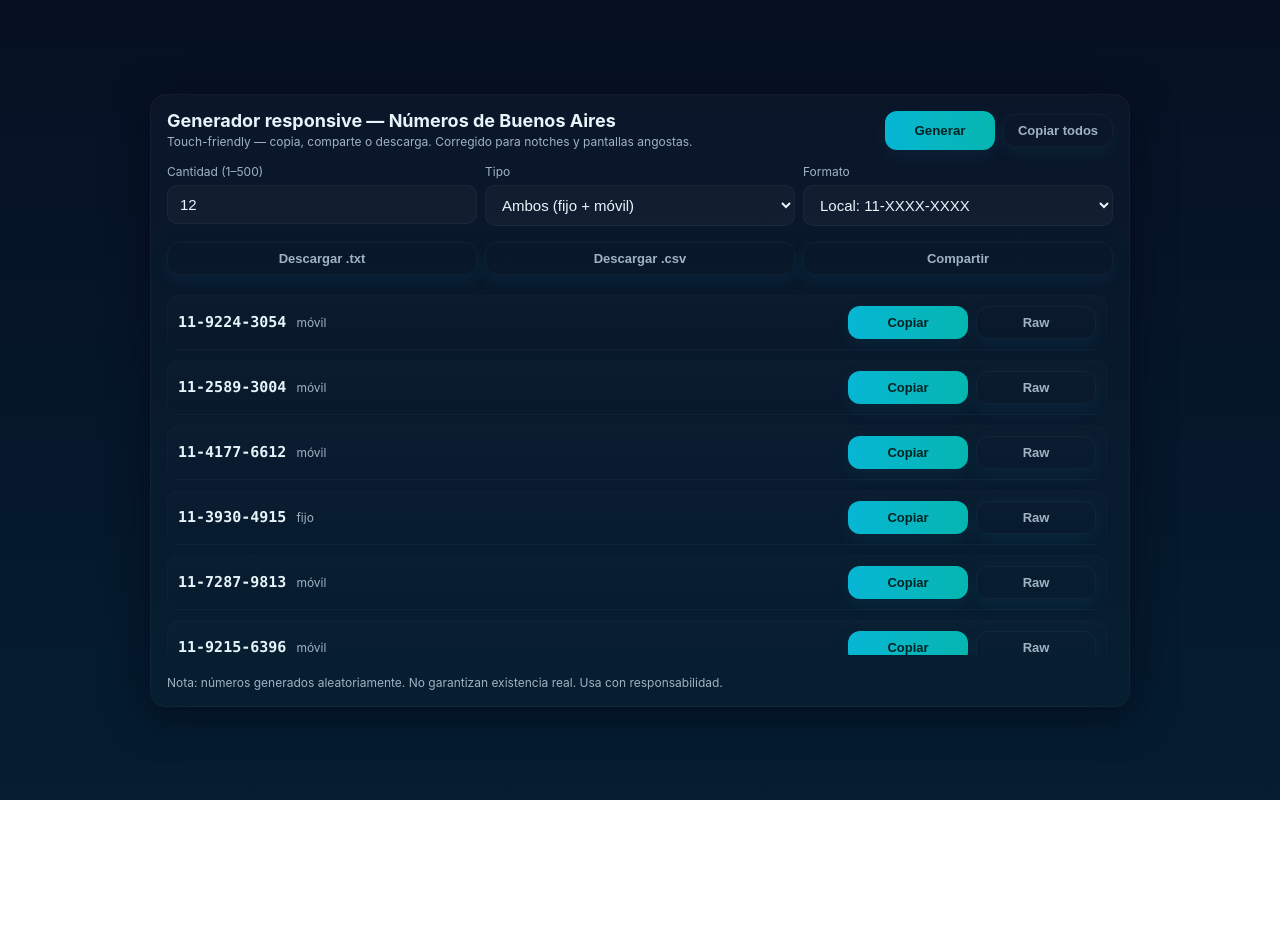
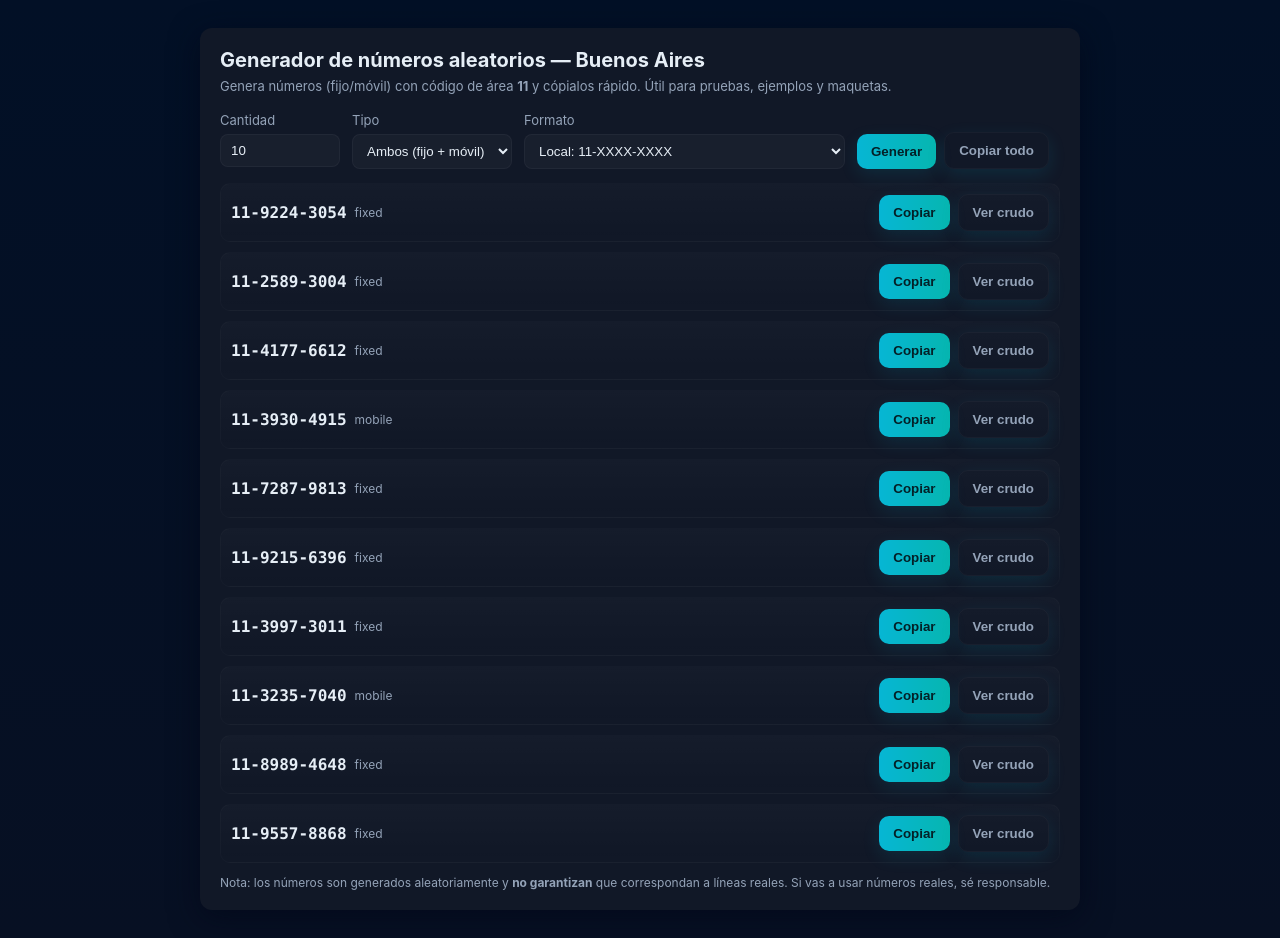
Before and after one commit to cuenta-ppf-10/Pagina-para-generar-nuemeros-arg, a plain HTML site: page index.html in a window 1280 px wide. Before the commit the page ends 800 px from the top, so only its background shows below. Drawn offline with Linux system fonts and the light colour scheme.

Commit message:
Update index.html

```diff
--- a/index.html
+++ b/index.html
@@ -2,181 +2,68 @@
 <html lang="es">
 <head>
   <meta charset="utf-8" />
-<meta name="viewport" content="width=device-width,initial-scale=1,viewport-fit=cover" />
-<meta name="theme-color" content="#071023" />
-<title>Generador responsive — Números Buenos Aires (fix)</title>
+  <meta name="viewport" content="width=device-width,initial-scale=1" />
+  <title>Generador de números - Buenos Aires</title>
   <style>
     :root{
-    --bg1:#071023; --card:#071b2a; --accent:#06b6d4; --muted:#9fb3c3;
-    --glass: rgba(255,255,255,0.03); --success:#16a34a; --danger:#ef4444;
-    --radius:14px; --gap:12px;
-    font-family: Inter, system-ui, -apple-system, "Segoe UI", Roboto, "Helvetica Neue", Arial, sans-serif;
+      --bg:#0f1724; --card:#111827; --accent:#06b6d4; --muted:#94a3b8; --success:#16a34a;
+      --glass: rgba(255,255,255,0.03);
+      font-family: Inter, ui-sans-serif, system-ui, -apple-system, "Segoe UI", Roboto, "Helvetica Neue", Arial;
     }
-
-  /* RESET / BOX */
-  *, *::before, *::after { box-sizing: border-box; }
-  html, body { height: 100%; margin: 0; }
-
-  /* Use safe-area insets so the notch/statusbar doesn't cover content */
+    *{box-sizing:border-box}
     body{
-    background: linear-gradient(180deg,var(--bg1), #042033 120%);
-    color: #e7f5fb;
-    -webkit-font-smoothing: antialiased;
-    -moz-osx-font-smoothing: grayscale;
-    /* padding includes safe-area-inset for top/bottom + comfortable 12px */
-    padding-top: calc(12px + env(safe-area-inset-top, 0px));
-    padding-right: calc(12px + env(safe-area-inset-right, 0px));
-    padding-bottom: calc(12px + env(safe-area-inset-bottom, 0px));
-    padding-left: calc(12px + env(safe-area-inset-left, 0px));
-    display: flex;
-    align-items: center;
-    justify-content: center;
-    min-height: 100vh;
+      margin:0; min-height:100vh; background:linear-gradient(180deg,#021026 0%, #071023 100%);
+      color:#e6eef6; display:flex; align-items:center; justify-content:center; padding:28px;
     }
-
-  .wrap{
-    width:100%;
-    max-width:980px;
-    background: linear-gradient(180deg, rgba(255,255,255,0.02), rgba(255,255,255,0.01));
-    border-radius:16px;
-    padding:16px;
-    box-shadow:0 10px 40px rgba(2,6,23,0.6);
-    border:1px solid rgba(255,255,255,0.03);
-    display:grid;
-    gap:14px;
+    .card{
+      width:100%; max-width:880px; background:var(--card); padding:20px; border-radius:12px; box-shadow:0 8px 30px rgba(2,6,23,0.6);
     }
-
-  /* header: allow wrap so nothing overflows on small screens */
-  header{
-    display:flex;
-    gap:12px;
-    align-items:center;
-    justify-content:space-between;
-    flex-wrap:wrap;      /* <-- clave: permite que los botones bajen */
+    h1{margin:0 0 6px 0; font-size:20px}
+    p.lead{margin:0 0 18px 0; color:var(--muted); font-size:13px}
+    .row{display:flex; gap:12px; flex-wrap:wrap; align-items:center}
+    label{font-size:13px; color:var(--muted); display:block; margin-bottom:6px}
+    input[type=number], select{
+      background:var(--glass); border:1px solid rgba(255,255,255,0.04); color:inherit;
+      padding:8px 10px; border-radius:8px; min-width:120px;
     }
-  header .title{
-    display:flex;
-    flex-direction:column;
-    min-width:0;
-    gap:4px;
+    button{
+      background:linear-gradient(90deg,var(--accent), #06b6b0); border:0; padding:10px 14px; border-radius:10px;
+      color:#042027; font-weight:600; cursor:pointer;
+      box-shadow: 0 6px 18px rgba(6,182,212,0.12);
     }
-  header h1{
-    font-size:16px;
-    margin:0;
-    line-height:1.1;
-    white-space:nowrap;
-    overflow:hidden;
-    text-overflow:ellipsis;
+    button.ghost{background:transparent; color:var(--muted); border:1px solid rgba(255,255,255,0.03)}
+    .controls{display:flex; gap:12px; flex-wrap:wrap; margin-bottom:14px}
+    .list{margin-top:14px; display:grid; gap:10px}
+    .item{
+      display:flex; align-items:center; justify-content:space-between;
+      background:linear-gradient(180deg, rgba(255,255,255,0.02), transparent);
+      padding:10px; border-radius:10px; border:1px solid rgba(255,255,255,0.02);
     }
-  header p{margin:0; font-size:12px; color:var(--muted)}
-
-  /* header actions: se reducen y pasan a segunda línea si falta espacio */
-  .header-actions{
-    display:flex;
-    gap:8px;
-    align-items:center;
-    flex-shrink:0;
-  }
-  .header-actions button{ min-width:110px; }
-
-  /* controls */
-  .controls{
-    display:grid;
-    gap:10px;
-  }
-  .grid{
-    display:grid;
-    gap:8px;
-    grid-template-columns: 1fr 1fr;
-  }
-
-  label{font-size:12px; color:var(--muted); display:block; margin-bottom:6px}
-  input[type=number], select{
-    width:100%; padding:10px 12px; border-radius:10px; border:1px solid rgba(255,255,255,0.04);
-    background:var(--glass); color:inherit; font-size:15px; outline:none;
-  }
-
-  .actions-row{display:flex; gap:8px; flex-wrap:wrap}
-  button{
-    -webkit-tap-highlight-color: transparent;
-    border:0; padding:12px 14px; border-radius:12px; font-weight:700; cursor:pointer;
-    background:linear-gradient(90deg,var(--accent), #06b6b0); color:#022; min-width:120px;
-    box-shadow:0 6px 18px rgba(6,182,212,0.08);
-  }
-  button.ghost{background:transparent; border:1px solid rgba(255,255,255,0.04); color:var(--muted)}
-  button.tiny{padding:8px 10px; font-size:13px}
-  button.full{flex:1; min-width:0}
-
-  /* list */
-  .list{display:grid; gap:10px; margin-top:6px; max-height:45vh; overflow:auto; padding-right:6px}
-  .item{
-    display:flex; gap:8px; align-items:center; justify-content:space-between;
-    padding:10px; border-radius:12px; background:linear-gradient(180deg, rgba(255,255,255,0.015), transparent);
-    border:1px solid rgba(255,255,255,0.02);
-    min-width:0;
-  }
-  .left{display:flex; gap:10px; align-items:center; min-width:0}
-  .number{font-family:ui-monospace, SFMono-Regular, Menlo, Monaco, "Roboto Mono", monospace; font-weight:700; font-size:15px; overflow:hidden; text-overflow:ellipsis; white-space:nowrap}
-  .meta{font-size:12px; color:var(--muted); white-space:nowrap}
-
-  .item .btns{display:flex; gap:8px; flex-shrink:0}
-  footer{font-size:12px; color:var(--muted); margin-top:6px}
-
-  /* small screens adjustments */
-  @media (max-width:560px){
-    .grid{grid-template-columns:1fr;}
-    header h1{font-size:15px}
-    .header-actions button{ min-width:90px; padding:10px 12px }
-    .list{max-height:55vh}
-  }
-
-  /* larger screens */
-  @media (min-width:720px){
-    .grid{grid-template-columns: 1fr 1fr 1fr;}
-    header h1{font-size:18px}
-  }
-
-  /* toast: put above safe-area bottom */
-  #toast{
-    position: fixed;
-    left: 50%;
-    transform: translateX(-50%);
-    bottom: calc(12px + env(safe-area-inset-bottom, 0px));
-    background: rgba(2,6,23,0.95);
-    color: #d1fae5;
-    padding: 10px 14px;
-    border-radius: 12px;
-    display:none;
-    box-shadow:0 8px 30px rgba(0,0,0,0.6);
-    z-index: 9999;
-    font-weight:700;
+    .number{font-family: ui-monospace, SFMono-Regular, Menlo, Monaco, "Roboto Mono", monospace; font-weight:600}
+    .tag{font-size:12px; color:var(--muted); margin-left:8px}
+    .small{font-size:12px; color:var(--muted)}
+    .actions{display:flex; gap:8px; align-items:center}
+    .toast{position:fixed; right:20px; bottom:20px; background:rgba(2,6,23,0.9); color:#d1fae5; padding:10px 14px; border-radius:10px; box-shadow:0 8px 30px rgba(0,0,0,0.6); display:none}
+    footer{margin-top:12px; color:var(--muted); font-size:12px}
+    @media(max-width:560px){
+      .row{flex-direction:column; align-items:stretch}
     }
   </style>
 </head>
 <body>
-  <main class="wrap" role="main" aria-labelledby="title">
-    <header>
-      <div class="title">
-        <h1 id="title">Generador responsive — Números de Buenos Aires</h1>
-        <p>Touch-friendly — copia, comparte o descarga. Corregido para notches y pantallas angostas.</p>
-      </div>
+  <div class="card" role="main">
+    <h1>Generador de números aleatorios — Buenos Aires</h1>
+    <p class="lead">Genera números (fijo/móvil) con código de área <strong>11</strong> y cópialos rápido. Útil para pruebas, ejemplos y maquetas.</p>
 
-      <div class="header-actions" role="toolbar" aria-label="Acciones principales">
-        <button id="generate" title="Generar números">Generar</button>
-        <button id="copyAll" class="ghost tiny" title="Copiar todos">Copiar todos</button>
-      </div>
-    </header>
-
-    <section class="controls" aria-label="Controles">
-      <div class="grid" role="group" aria-label="Opciones de generación">
+    <div class="controls">
       <div>
-          <label for="qty">Cantidad (1–500)</label>
-          <input id="qty" type="number" min="1" max="500" value="12" />
+        <label for="qty">Cantidad</label>
+        <input id="qty" type="number" min="1" max="200" value="10" />
       </div>
 
       <div>
         <label for="type">Tipo</label>
-          <select id="type" aria-label="Tipo de número">
+        <select id="type">
           <option value="both">Ambos (fijo + móvil)</option>
           <option value="fixed">Fijo (línea)</option>
           <option value="mobile">Móvil</option>
@@ -185,193 +72,194 @@
 
       <div>
         <label for="format">Formato</label>
-          <select id="format" aria-label="Formato del número">
+        <select id="format">
           <option value="local">Local: 11-XXXX-XXXX</option>
-            <option value="national">Nacional: 011-15-XXXX-XXXX</option>
+          <option value="national">Nacional: 011-15-XXXX-XXXX (uso doméstico)</option>
           <option value="international">Internacional: +54 9 11 XXXXXXXX</option>
         </select>
       </div>
+
+      <div style="display:flex; align-items:end; gap:8px;">
+        <button id="generate">Generar</button>
+        <button id="copyAll" class="ghost">Copiar todo</button>
+      </div>
     </div>
 
-      <div style="display:flex; gap:8px; flex-wrap:wrap; margin-top:6px;">
-        <button id="downloadTxt" class="ghost full tiny" title="Descargar .txt">Descargar .txt</button>
-        <button id="downloadCsv" class="ghost full tiny" title="Descargar .csv">Descargar .csv</button>
-        <button id="shareBtn" class="ghost full tiny" title="Compartir (móviles)">Compartir</button>
+    <div id="list" class="list" aria-live="polite"></div>
+
+    <footer>Nota: los números son generados aleatoriamente y <strong>no garantizan</strong> que correspondan a líneas reales. Si vas a usar números reales, sé responsable.</footer>
   </div>
-    </section>
 
-    <section aria-live="polite" id="list" class="list" aria-label="Lista de números"></section>
-
-    <footer>Nota: números generados aleatoriamente. No garantizan existencia real. Usa con responsabilidad.</footer>
-  </main>
-
-  <div id="toast" role="status" aria-live="polite">Copiado ✔</div>
+  <div id="toast" class="toast" role="status" aria-live="polite">Copiado ✔</div>
 
   <script>
-/* — Funciones principales — */
+    // Buenos Aires: código de área = 11.
+    // Para fijos: número base de 8 cifras (ej: 1234-5678).
+    // Para móviles locales en Argentina se suele usar "15" delante cuando se marca dentro del país.
+    // En formato internacional para móviles se usa: +54 9 11 XXXXXXXXX (sin el "15").
+    // Aquí generamos 8 dígitos aleatorios y construimos según el formato elegido.
+
     const qtyInput = document.getElementById('qty');
     const typeSelect = document.getElementById('type');
     const formatSelect = document.getElementById('format');
     const generateBtn = document.getElementById('generate');
     const listEl = document.getElementById('list');
     const copyAllBtn = document.getElementById('copyAll');
-const downloadTxt = document.getElementById('downloadTxt');
-const downloadCsv = document.getElementById('downloadCsv');
-const shareBtn = document.getElementById('shareBtn');
     const toast = document.getElementById('toast');
 
-function rndInt(min,max){return Math.floor(Math.random()*(max-min+1))+min}
-function pad(n,size){let s=String(n); while(s.length<size) s='0'+s; return s}
+    function rndInt(min, max){
+      return Math.floor(Math.random()*(max-min+1)) + min;
+    }
 
-/* generador: 8 dígitos, no empieza en 0 (más realista) */
+    function pad(num, size){
+      let s = String(num);
+      while(s.length < size) s = '0' + s;
+      return s;
+    }
+
     function generateSubscriber8(){
-  const first = rndInt(2,9);
-  const tail = pad(rndInt(0, 9999999), 7);
+      // Devuelve un string de 8 dígitos que no comienza con 0 (más realista)
+      let first = rndInt(2,9);
+      let tail = pad(rndInt(0, 9999999), 7); // 7 dígitos
       return String(first) + tail;
     }
 
-function formatNumber(sub8, kind, fmt){
+    function formatNumber(subscriber8, kind, fmt){
+      // kind: 'fixed' | 'mobile'
+      // fmt: 'local' | 'national' | 'international'
       const area = '11';
       if(fmt === 'local'){
-    return `${area}-${sub8.slice(0,4)}-${sub8.slice(4)}`;
+        // 11-XXXX-XXXX
+        return `${area}-${subscriber8.slice(0,4)}-${subscriber8.slice(4)}`;
       } else if(fmt === 'national'){
-    return kind === 'mobile' ? `011-15-${sub8.slice(0,4)}-${sub8.slice(4)}` : `011-${sub8.slice(0,4)}-${sub8.slice(4)}`;
+        // domestic representation commonly: 011-15-XXXX-XXXX for mobiles (011 is trunk for area code 11)
+        if(kind === 'mobile'){
+          return `011-15-${subscriber8.slice(0,4)}-${subscriber8.slice(4)}`;
         } else {
-    return kind === 'mobile' ? `+54 9 ${area} ${sub8}` : `+54 ${area} ${sub8}`;
+          return `011-${subscriber8.slice(0,4)}-${subscriber8.slice(4)}`;
+        }
+      } else {
+        // international
+        if(kind === 'mobile'){
+          // +54 9 11 XXXXXXXX
+          return `+54 9 ${area} ${subscriber8}`;
+        } else {
+          // +54 11 XXXXXXXX (landline)
+          return `+54 ${area} ${subscriber8}`;
+        }
       }
     }
 
-/* toast breve */
     function showToast(text='Copiado ✔'){
       toast.textContent = text;
       toast.style.display = 'block';
       clearTimeout(toast._t);
-  toast._t = setTimeout(()=> toast.style.display='none', 1600);
+      toast._t = setTimeout(()=>{ toast.style.display='none'; }, 1800);
     }
 
-/* crear elemento de lista */
-function createItem(display, rawKind, raw){
-  const item = document.createElement('div'); item.className='item';
-  const left = document.createElement('div'); left.className='left';
-  const num = document.createElement('div'); num.className='number'; num.textContent = display;
-  const meta = document.createElement('div'); meta.className='meta'; meta.textContent = rawKind;
-  left.appendChild(num); left.appendChild(meta);
+    function createItemElement(displayString, rawString){
+      const item = document.createElement('div');
+      item.className = 'item';
+      const left = document.createElement('div');
+      left.style.display = 'flex';
+      left.style.alignItems = 'center';
 
-  const btns = document.createElement('div'); btns.className='btns';
-  const copyBtn = document.createElement('button'); copyBtn.className='tiny';
+      const num = document.createElement('div');
+      num.className = 'number';
+      num.textContent = displayString;
+
+      const tag = document.createElement('div');
+      tag.className = 'tag small';
+      tag.textContent = rawString.rawKind ? ` ${rawString.rawKind}` : '';
+
+      left.appendChild(num);
+      left.appendChild(tag);
+
+      const actions = document.createElement('div');
+      actions.className = 'actions';
+
+      const copyBtn = document.createElement('button');
       copyBtn.textContent = 'Copiar';
-  copyBtn.onclick = async ()=>{
-    try{
-      await navigator.clipboard.writeText(display);
+      copyBtn.onclick = async () => {
+        try {
+          await navigator.clipboard.writeText(displayString);
           showToast('Copiado ✔');
         } catch(e){
-      const ta = document.createElement('textarea'); ta.value = display; document.body.appendChild(ta); ta.select();
-      document.execCommand('copy'); ta.remove(); showToast('Copiado (fallback) ✔');
+          // fallback
+          const ta = document.createElement('textarea');
+          ta.value = displayString;
+          document.body.appendChild(ta);
+          ta.select();
+          document.execCommand('copy');
+          ta.remove();
+          showToast('Copiado (fallback) ✔');
         }
       };
 
-  const rawBtn = document.createElement('button'); rawBtn.className='tiny ghost';
-  rawBtn.textContent = 'Raw';
-  rawBtn.onclick = ()=> alert(`Raw: ${raw}\nTipo: ${rawKind}`);
+      const rawBtn = document.createElement('button');
+      rawBtn.className = 'ghost';
+      rawBtn.textContent = 'Ver crudo';
+      rawBtn.onclick = () => alert(`Número raw:\n${rawString.raw}\nTipo: ${rawString.rawKind || 'fijo'}`);
 
-  btns.appendChild(copyBtn); btns.appendChild(rawBtn);
-  item.appendChild(left); item.appendChild(btns);
+      actions.appendChild(copyBtn);
+      actions.appendChild(rawBtn);
+
+      item.appendChild(left);
+      item.appendChild(actions);
       return item;
     }
 
-/* generación y estado compartido (lista interna) */
-let currentList = []; // {display, rawKind, raw}
     function generateNumbers(){
-  const qty = Math.min(500, Math.max(1, parseInt(qtyInput.value) || 12));
-  const type = typeSelect.value;
+      const qty = Math.min(200, Math.max(1, parseInt(qtyInput.value) || 10));
+      const type = typeSelect.value; // fixed / mobile / both
       const fmt = formatSelect.value;
-  currentList = [];
       listEl.innerHTML = '';
 
+      const list = [];
       for(let i=0;i<qty;i++){
         let kind;
-    if(type === 'both') kind = (Math.random() < 0.5) ? 'móvil' : 'fijo';
-    else kind = (type === 'mobile') ? 'móvil' : 'fijo';
-
+        if(type === 'both'){
+          kind = (Math.random() < 0.5) ? 'fixed' : 'mobile';
+        } else {
+          kind = type;
+        }
         const sub8 = generateSubscriber8();
-    const display = formatNumber(sub8, (kind==='móvil'?'mobile':'fixed'), fmt);
-    currentList.push({display, rawKind: kind, raw: sub8});
+        const display = formatNumber(sub8, kind, fmt);
+        const raw = {
+          raw: sub8,
+          rawKind: kind
+        };
+        list.push({display, raw});
       }
 
-  // render
-  for(const it of currentList){
-    listEl.appendChild(createItem(it.display, it.rawKind, it.raw));
-  }
+      // Añadir DOM
+      for(const entry of list){
+        listEl.appendChild(createItemElement(entry.display, entry.raw));
       }
 
-/* copiar todos (líneas separadas) */
-async function copyAll(){
-  if(currentList.length === 0) { showToast('Nada para copiar'); return; }
-  const all = currentList.map(x=>x.display).join('\n');
-  try{
-    await navigator.clipboard.writeText(all);
+      // Activar botón copiar todo con texto plano (cada uno en nueva línea)
+      copyAllBtn.onclick = async () => {
+        const allText = list.map(l => l.display).join('\\n');
+        try {
+          await navigator.clipboard.writeText(allText);
           showToast('Todos copiados ✔');
-  }catch(e){
-    const ta = document.createElement('textarea'); ta.value = all; document.body.appendChild(ta); ta.select();
-    document.execCommand('copy'); ta.remove(); showToast('Todos copiados (fallback) ✔');
+        } catch(e){
+          // fallback
+          const ta = document.createElement('textarea');
+          ta.value = allText;
+          document.body.appendChild(ta);
+          ta.select();
+          document.execCommand('copy');
+          ta.remove();
+          showToast('Todos copiados (fallback) ✔');
         }
+      };
     }
 
-/* descargar archivos */
-function download(filename, text){
-  const blob = new Blob([text], {type:'text/plain;charset=utf-8'});
-  const url = URL.createObjectURL(blob);
-  const a = document.createElement('a'); a.href = url; a.download = filename; document.body.appendChild(a);
-  a.click(); a.remove(); URL.revokeObjectURL(url);
-}
-
-function downloadTxtFile(){
-  if(currentList.length===0){ showToast('Nada para descargar'); return; }
-  const text = currentList.map(x=>x.display).join('\n');
-  download('numeros_ba.txt', text);
-  showToast('Descarga iniciada');
-}
-
-function downloadCsvFile(){
-  if(currentList.length===0){ showToast('Nada para descargar'); return; }
-  const lines = ['display,rawKind,raw'];
-  for(const r of currentList){
-    const d = `"${r.display.replace(/"/g,'""')}"`;
-    const k = `"${r.rawKind}"`;
-    const raw = `"${r.raw}"`;
-    lines.push([d,k,raw].join(','));
-  }
-  download('numeros_ba.csv', lines.join('\n'));
-  showToast('CSV listo');
-}
-
-/* compartir nativo en móviles */
-async function shareNative(){
-  if(!navigator.share){ showToast('Compartir no disponible'); return; }
-  if(currentList.length===0){ showToast('Nada para compartir'); return; }
-  const text = currentList.map(x=>x.display).join('\n');
-  try{
-    await navigator.share({ title: 'Números Buenos Aires', text });
-    showToast('Compartido ✔');
-  }catch(e){
-    showToast('No compartido');
-  }
-}
-
-/* listeners */
+    // Inicial
     generateBtn.addEventListener('click', generateNumbers);
-copyAllBtn.addEventListener('click', copyAll);
-downloadTxt.addEventListener('click', downloadTxtFile);
-downloadCsv.addEventListener('click', downloadCsvFile);
-shareBtn.addEventListener('click', shareNative);
-
-/* generar al cargar para UX inmediato */
+    // Generar al cargar
     generateNumbers();
-
-/* accesibilidad: generar con Enter cuando un control tiene foco */
-[qtyInput, typeSelect, formatSelect].forEach(el=>{
-  el.addEventListener('keydown', (e)=>{ if(e.key==='Enter'){ generateNumbers(); }});
-});
   </script>
 </body>
 </html>
```
Lines whose indentation alone changed are shown as unchanged.
